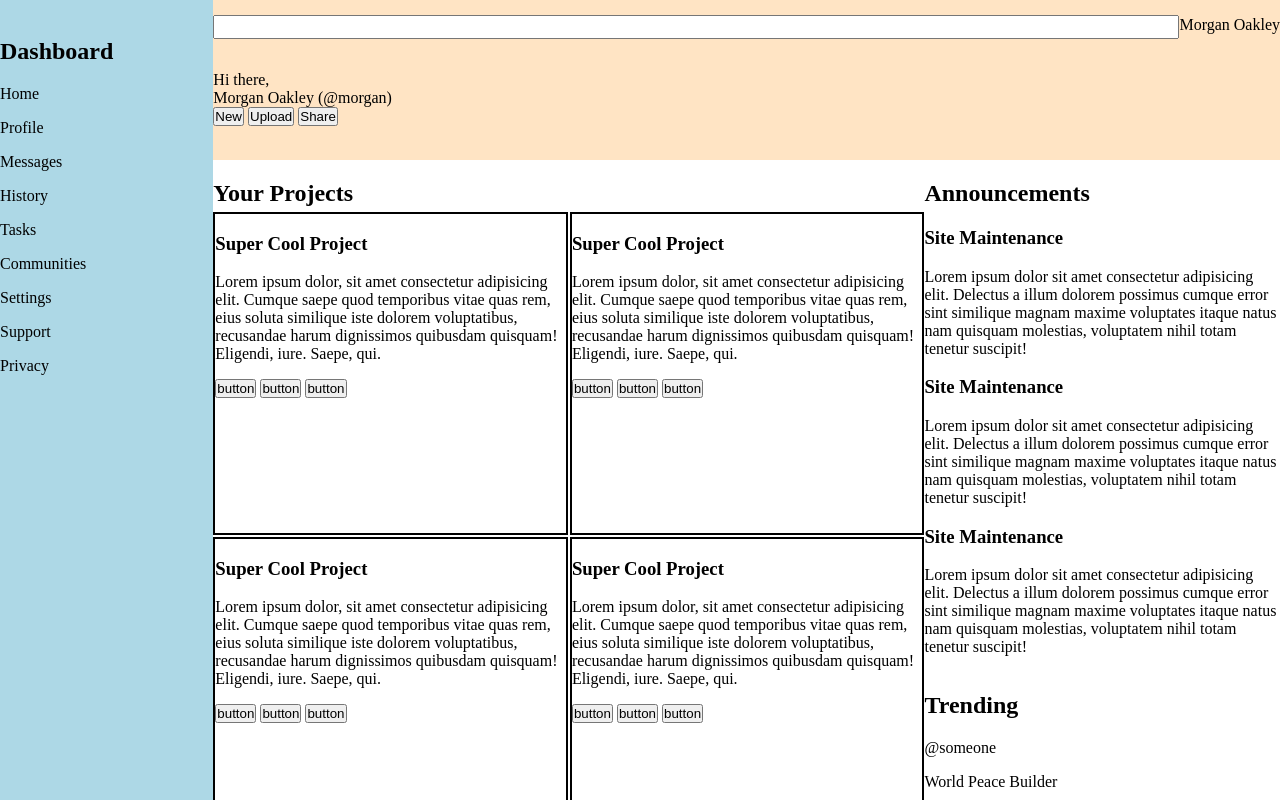
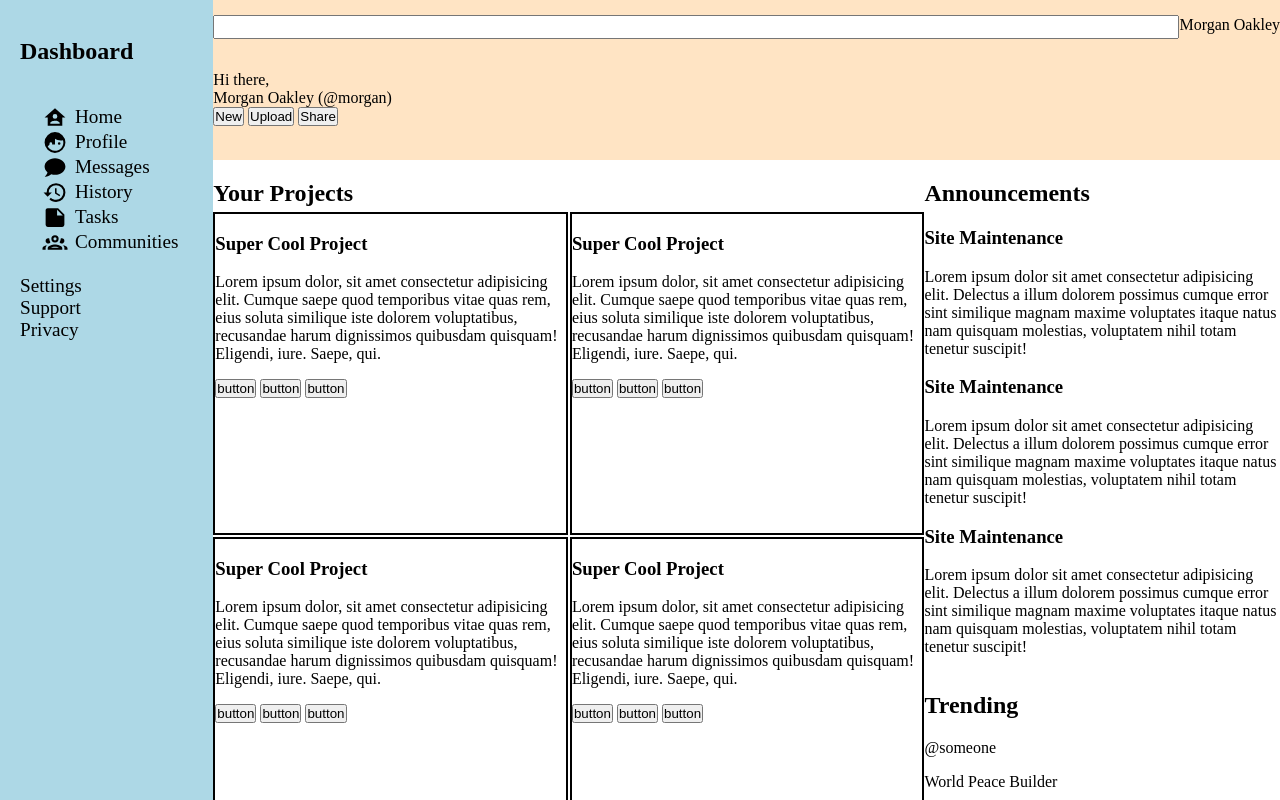
Before and after one commit to Baguirre03/Admin-dashboard, a plain HTML site: page index.html in a window 1280 px wide. Shown: the top 800 px of the page. Drawn offline with Linux system fonts and the light colour scheme.

Commit message:
Navigation bar styling

```diff
--- a/index.html
+++ b/index.html
@@ -16,18 +16,42 @@
                     <img src="" alt="">
                     <h2>Dashboard</h2>
                 </div>
-                <div class="nav">
-                        <ul>Home</ul>
-                        <ul>Profile</ul>
-                        <ul>Messages</ul>
-                        <ul>History</ul>
-                        <ul>Tasks</ul>
-                        <ul>Communities</ul>
+                <div class="sidebar-2">
+                        <div class="home">
+                            <svg xmlns="http://www.w3.org/2000/svg" viewBox="0 0 24 24" class="home-logo"><title>home-account</title><path d="M12,3L2,12H5V20H19V12H22L12,3M12,8.75A2.25,2.25 0 0,1 14.25,11A2.25,2.25 0 0,1 12,13.25A2.25,2.25 0 0,1 9.75,11A2.25,2.25 0 0,1 12,8.75M12,15C13.5,15 16.5,15.75 16.5,17.25V18H7.5V17.25C7.5,15.75 10.5,15 12,15Z" /></svg>
+                            <ul><a href="#">Home</a></ul>
+                        </div>
+                        <div class="prof">
+                            <svg xmlns="http://www.w3.org/2000/svg" viewBox="0 0 24 24"><title>face-man-profile</title><path d="M12,2A10,10 0 0,0 2,12A10,10 0 0,0 12,22A10,10 0 0,0 22,12A10,10 0 0,0 12,2M12,8.39C13.57,9.4 15.42,10 17.42,10C18.2,10 18.95,9.91 19.67,9.74C19.88,10.45 20,11.21 20,12C20,16.41 16.41,20 12,20C9,20 6.39,18.34 5,15.89L6.75,14V13A1.25,1.25 0 0,1 8,11.75A1.25,1.25 0 0,1 9.25,13V14H12M16,11.75A1.25,1.25 0 0,0 14.75,13A1.25,1.25 0 0,0 16,14.25A1.25,1.25 0 0,0 17.25,13A1.25,1.25 0 0,0 16,11.75Z" /></svg>
+                            <ul><a href="#">Profile</a></ul>
+                        </div>
+                        <div class="messages">
+                            <svg xmlns="http://www.w3.org/2000/svg" viewBox="0 0 24 24"><title>chat</title><path d="M12,3C17.5,3 22,6.58 22,11C22,15.42 17.5,19 12,19C10.76,19 9.57,18.82 8.47,18.5C5.55,21 2,21 2,21C4.33,18.67 4.7,17.1 4.75,16.5C3.05,15.07 2,13.13 2,11C2,6.58 6.5,3 12,3Z" /></svg>
+                            <ul><a href="#">Messages</a></ul>
+                        </div>
+                        <div class="hist">
+                            <svg xmlns="http://www.w3.org/2000/svg" viewBox="0 0 24 24"><title>history</title><path d="M13.5,8H12V13L16.28,15.54L17,14.33L13.5,12.25V8M13,3A9,9 0 0,0 4,12H1L4.96,16.03L9,12H6A7,7 0 0,1 13,5A7,7 0 0,1 20,12A7,7 0 0,1 13,19C11.07,19 9.32,18.21 8.06,16.94L6.64,18.36C8.27,20 10.5,21 13,21A9,9 0 0,0 22,12A9,9 0 0,0 13,3" /></svg>
+                            <ul><a href="#">History</a></ul>
+                        </div>
+                        <div class="tasks">
+                            <svg xmlns="http://www.w3.org/2000/svg" viewBox="0 0 24 24"><title>note</title><path d="M14,10V4.5L19.5,10M5,3C3.89,3 3,3.89 3,5V19A2,2 0 0,0 5,21H19A2,2 0 0,0 21,19V9L15,3H5Z" /></svg>
+                            <ul><a href="#">Tasks</a></ul>
+                        </div>
+                        <div class="comm">
+                            <svg xmlns="http://www.w3.org/2000/svg" viewBox="0 0 24 24"><title>account-group-outline</title><path d="M12,5A3.5,3.5 0 0,0 8.5,8.5A3.5,3.5 0 0,0 12,12A3.5,3.5 0 0,0 15.5,8.5A3.5,3.5 0 0,0 12,5M12,7A1.5,1.5 0 0,1 13.5,8.5A1.5,1.5 0 0,1 12,10A1.5,1.5 0 0,1 10.5,8.5A1.5,1.5 0 0,1 12,7M5.5,8A2.5,2.5 0 0,0 3,10.5C3,11.44 3.53,12.25 4.29,12.68C4.65,12.88 5.06,13 5.5,13C5.94,13 6.35,12.88 6.71,12.68C7.08,12.47 7.39,12.17 7.62,11.81C6.89,10.86 6.5,9.7 6.5,8.5C6.5,8.41 6.5,8.31 6.5,8.22C6.2,8.08 5.86,8 5.5,8M18.5,8C18.14,8 17.8,8.08 17.5,8.22C17.5,8.31 17.5,8.41 17.5,8.5C17.5,9.7 17.11,10.86 16.38,11.81C16.5,12 16.63,12.15 16.78,12.3C16.94,12.45 17.1,12.58 17.29,12.68C17.65,12.88 18.06,13 18.5,13C18.94,13 19.35,12.88 19.71,12.68C20.47,12.25 21,11.44 21,10.5A2.5,2.5 0 0,0 18.5,8M12,14C9.66,14 5,15.17 5,17.5V19H19V17.5C19,15.17 14.34,14 12,14M4.71,14.55C2.78,14.78 0,15.76 0,17.5V19H3V17.07C3,16.06 3.69,15.22 4.71,14.55M19.29,14.55C20.31,15.22 21,16.06 21,17.07V19H24V17.5C24,15.76 21.22,14.78 19.29,14.55M12,16C13.53,16 15.24,16.5 16.23,17H7.77C8.76,16.5 10.47,16 12,16Z" /></svg>
+                            <ul><a href="#">Communities</a></ul>
+                        </div>
                 </div>
                 <div class="settings">
-                        <ul>Settings</ul>
-                        <ul>Support</ul>
-                        <ul>Privacy</ul>
+                    <div class="set">
+                            <ul><a href="#">Settings</a></ul>
+                    </div>
+                    <div class="support">
+                            <ul><a href="#">Support</a></ul>
+                    </div>
+                    <div class="privacy">
+                            <ul><a href="#">Privacy</a></ul>
+                    </div>
                 </div>
             </div>
         </nav>
--- a/styles.css
+++ b/styles.css
@@ -14,9 +14,54 @@ body {
     grid-template-rows: 20vh 1fr;
 }
 
+ul {
+    list-style-type: none;
+    margin: 0;
+    padding: 0;
+    font-size: 1.2em;
+}
+a:link {
+    color: black;
+    text-decoration: none;
+}
+
+a:visited {
+    color: black;
+    text-decoration: none;
+}
+
+svg {
+    width: 30px;
+    height: 25px;
+}
+
 nav {
     grid-row: 1 / 3;
     background-color: lightblue;
+}
+
+.sidebar {
+    display: flex;
+    flex-direction: column;
+    padding-left: 20px;
+    padding-right: 20px;
+    gap: 20px;
+}
+
+.sidebar-2 {
+}
+
+.home, .prof, .messages, .hist, .tasks, .comm{
+    display: flex;
+    align-items: center;
+    gap: 5px;
+    padding-left: 20px;
+}
+
+
+.settings {
+    display: flex;
+    flex-direction: column;
 }
 
 .logo {
```
